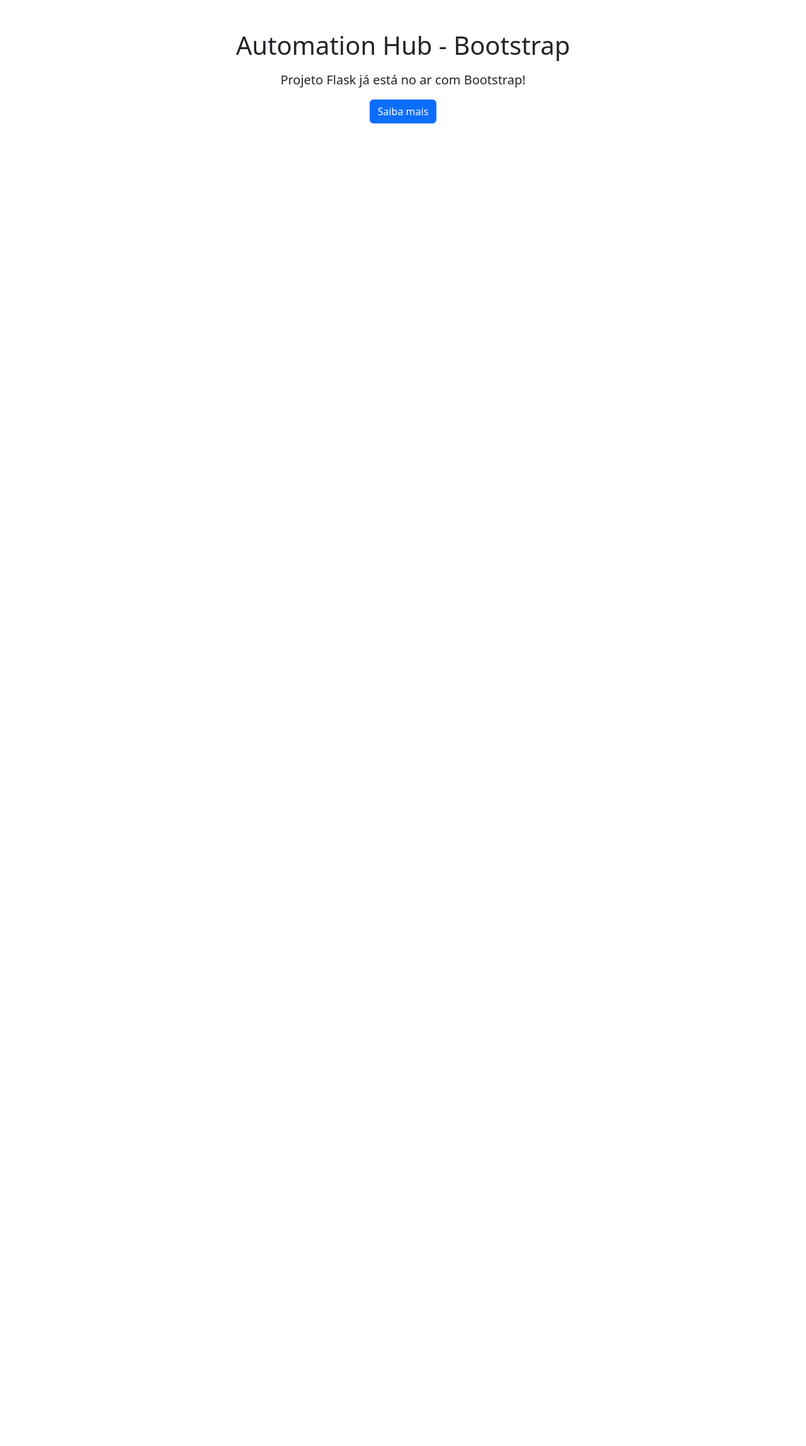
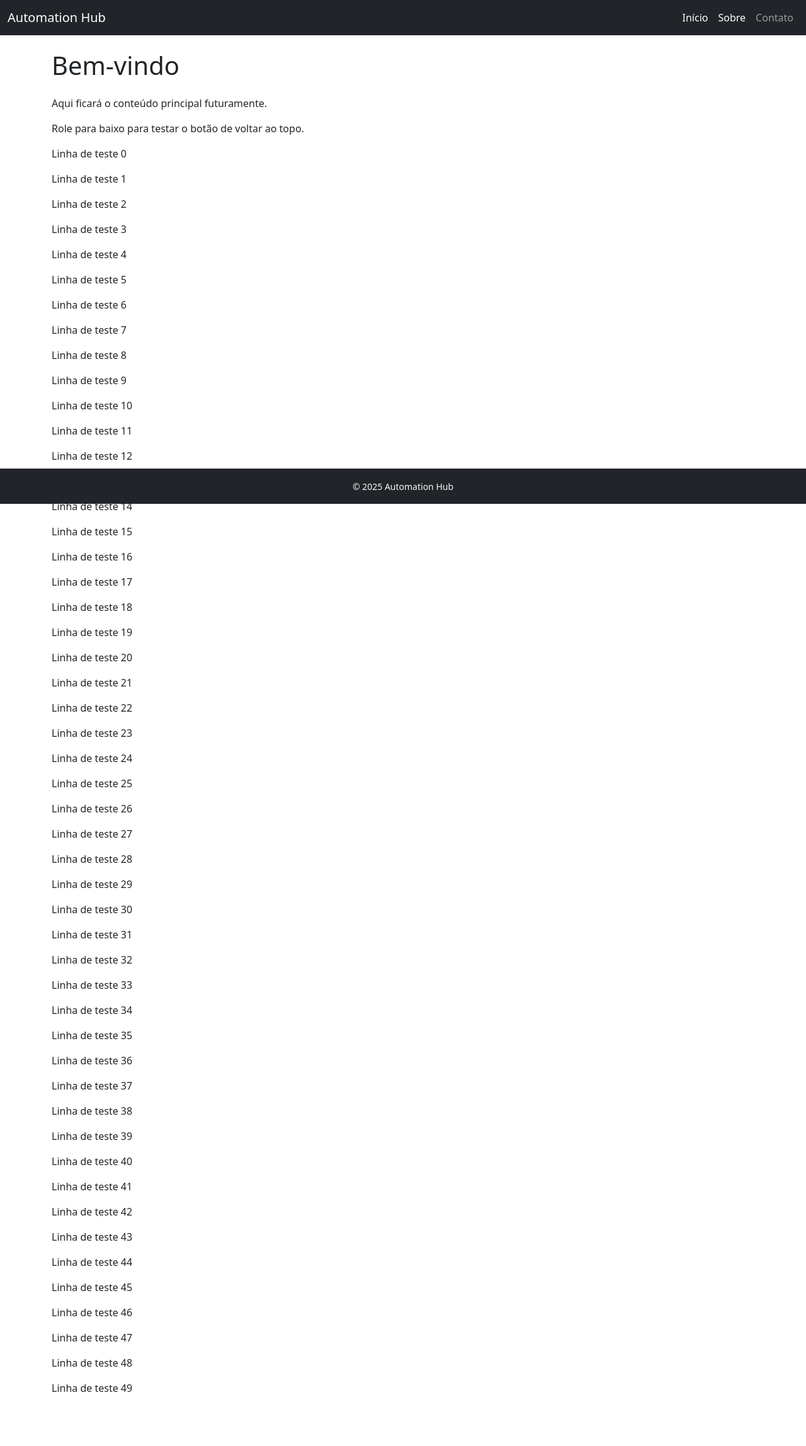
Before and after one commit to thiago-torres/automation-hub, a Flask app: page / in a window 1280 px wide. Shown: the whole page at 63% size. Before the commit the page ends 196 px from the top, so only its background shows below. Run offline with Flask 3, Linux system fonts and the light colour scheme.

Commit message:
Initial layout

```diff
--- a/app/templates/index.html
+++ b/app/templates/index.html
@@ -1,19 +1,82 @@
-<!doctype html>
+<!DOCTYPE html>
 <html lang="pt-br">
 <head>
-    <meta charset="utf-8">
-    <meta name="viewport" content="width=device-width, initial-scale=1">
+  <meta charset="UTF-8">
   <title>Automation Hub</title>
-    <!-- Bootstrap via CDN -->
+  <!-- Bootstrap 5 via CDN -->
   <link href="https://cdn.jsdelivr.net/npm/bootstrap@5.3.2/dist/css/bootstrap.min.css" rel="stylesheet">
+  <style>
+    body {
+      padding-top: 56px; /* espaço para o navbar fixo */
+      padding-bottom: 56px; /* espaço para o footer fixo */
+    }
+    footer {
+      height: 56px;
+    }
+    #backToTop {
+      display: none;
+      position: fixed;
+      bottom: 70px;
+      right: 20px;
+      z-index: 999;
+    }
+  </style>
 </head>
 <body>
-    <div class="container text-center mt-5">
-      <h1 class="mb-3">Automation Hub - Bootstrap</h1>
-      <p class="lead">Projeto Flask já está no ar com Bootstrap!</p>
-      <a href="#" class="btn btn-primary">Saiba mais</a>
+  <!-- Navbar superior -->
+  <nav class="navbar navbar-expand-lg navbar-dark bg-dark fixed-top">
+    <div class="container-fluid">
+      <a class="navbar-brand" href="#">Automation Hub</a>
+      <button class="navbar-toggler" type="button" data-bs-toggle="collapse" data-bs-target="#navbarNav">
+        <span class="navbar-toggler-icon"></span>
+      </button>
+      <div class="collapse navbar-collapse" id="navbarNav">
+        <ul class="navbar-nav ms-auto">
+          <li class="nav-item"><a class="nav-link active" href="/">Início</a></li>
+          <li class="nav-item"><a class="nav-link active" href="{{ url_for('web.index') }}">Sobre</a></li>
+          <li class="nav-item"><a class="nav-link" href="#">Contato</a></li>
+        </ul>
       </div>
-    <!-- Script do Bootstrap -->
+    </div>
+  </nav>
+
+  <!-- Conteúdo principal -->
+  <main class="container my-4">
+    <h1 class="mb-4">Bem-vindo</h1>
+    <p>Aqui ficará o conteúdo principal futuramente.</p>
+    <p>Role para baixo para testar o botão de voltar ao topo.</p>
+
+    <!-- Conteúdo de teste para rolagem -->
+    {% for i in range(50) %}
+      <p>Linha de teste {{ i }}</p>
+    {% endfor %}
+  </main>
+
+  <!-- Footer fixo -->
+  <footer class="bg-dark text-light text-center fixed-bottom d-flex align-items-center justify-content-center">
+    <small>&copy; 2025 Automation Hub</small>
+  </footer>
+
+  <!-- Botão de voltar ao topo -->
+  <button id="backToTop" class="btn btn-primary">↑ Topo</button>
+
+  <!-- Bootstrap JS + script custom -->
   <script src="https://cdn.jsdelivr.net/npm/bootstrap@5.3.2/dist/js/bootstrap.bundle.min.js"></script>
+  <script>
+    // Mostrar/esconder botão
+    const backToTopBtn = document.getElementById("backToTop");
+    window.onscroll = function() {
+      if (document.documentElement.scrollTop > 200) {
+        backToTopBtn.style.display = "block";
+      } else {
+        backToTopBtn.style.display = "none";
+      }
+    };
+
+    // Ação do botão
+    backToTopBtn.onclick = function() {
+      window.scrollTo({ top: 0, behavior: 'smooth' });
+    };
+  </script>
 </body>
 </html>
```
Lines whose indentation alone changed are shown as unchanged.
